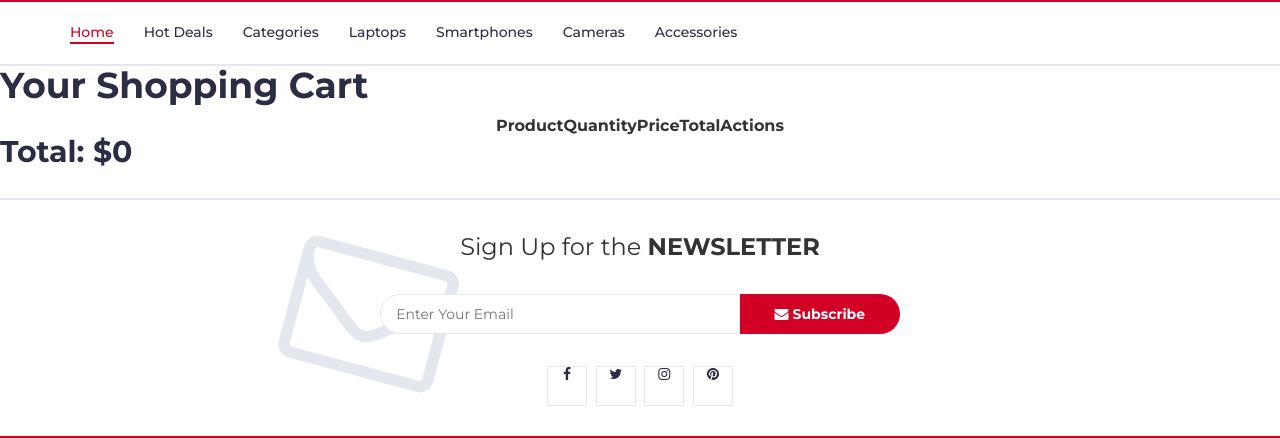
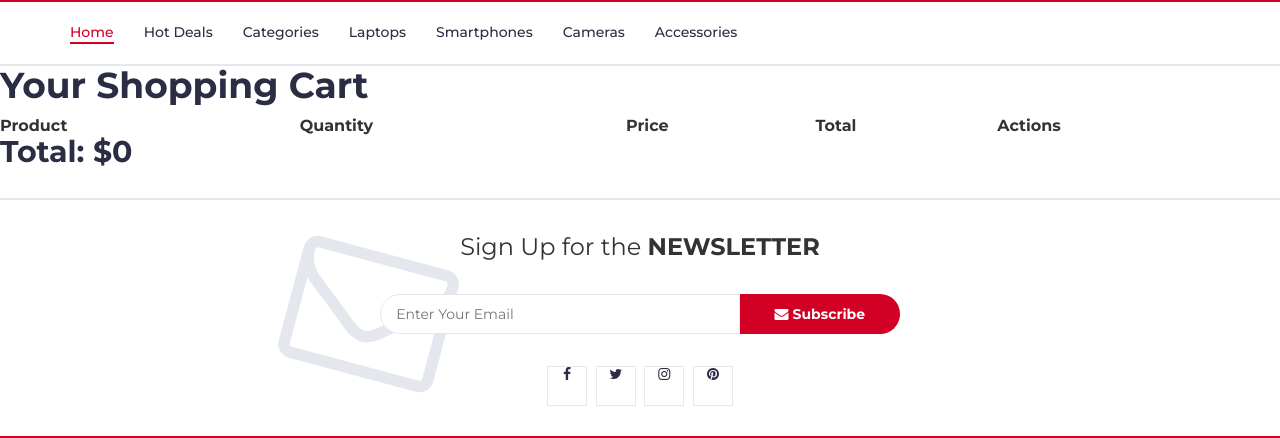
Before and after one commit to matthewkuria/Eshop, a Django app: page /cart/ in a window 1280 px wide. Shown: the part 191-629 px from the top of the page. Run offline with Django 5.2, Linux system fonts and the light colour scheme; a user stored in the database is signed in; data comes from the database, SQL or seed files in the repository; both versions use the stored data as it was after the commit; lists and menus that the app fills with data are empty; parts of the project's set-up code (start-up, migrations or seed data) failed here and were passed over; some libraries are stand-ins or nearby versions.

Commit message:
set the table width to 100%

```diff
--- a/store/static/mycss/style.css
+++ b/store/static/mycss/style.css
@@ -630,6 +630,7 @@ textarea.input {
   font-size: 16px;
   color: #D10024;
 }
+
 
 .cart-item .product-add-subtract{
   display: flex;
--- a/store/templates/store/cart_detail.html
+++ b/store/templates/store/cart_detail.html
@@ -6,7 +6,7 @@
 {% block content %}
     <h1>Your Shopping Cart</h1>
     <div class="cart-items">
-        <table class="cart-item">
+        <table class="cart-item" style="width:100%">
             <thead>
                 <tr>
                     <th>Product</th>
```
Also changed, not shown: db.sqlite3.
